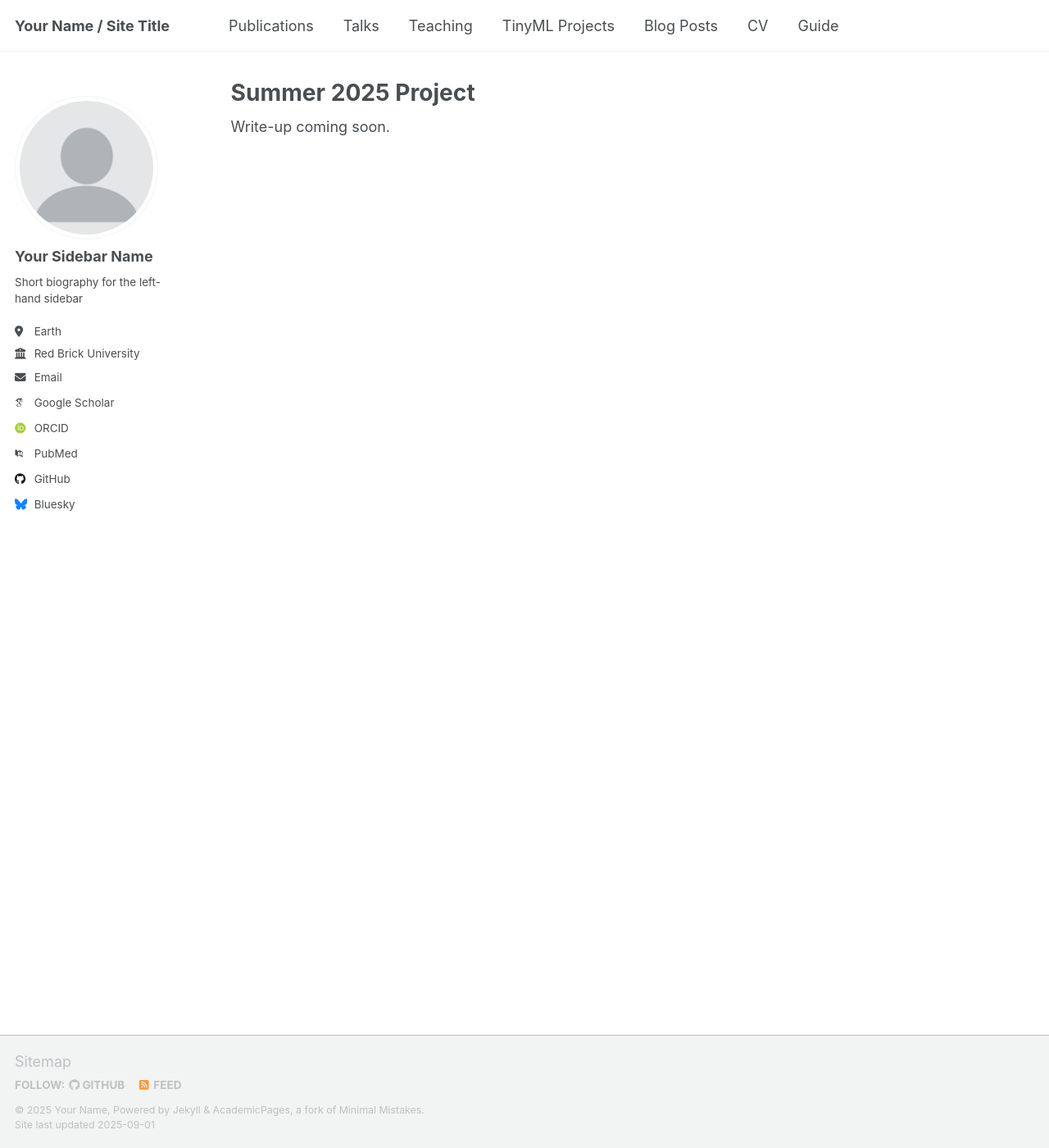
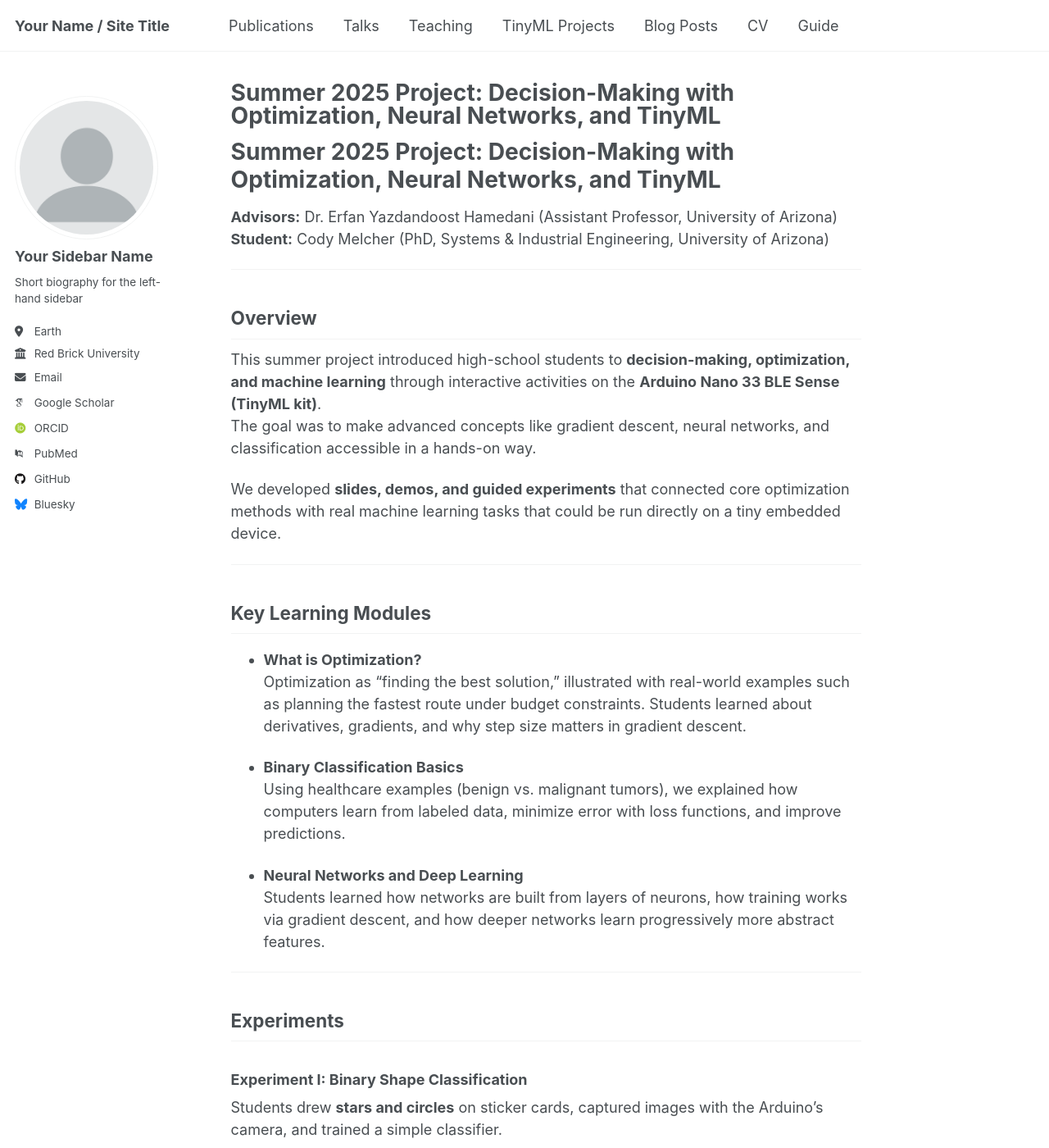
Before and after one commit to cmelcher/cmelcher.github.io, a Jekyll site: the page built from tinyml/summer2025.md, in a window 1280 px wide and 1400 px high. Shown: the whole window at 82% size. Built offline with Jekyll 4.4.1, drawn with Linux system fonts in a browser that asks for light colours; some web fonts are replaced; a script that is not in the unit is left out; some of the changed text lies outside the part shown.

Commit message:
Update summer2025.md

```diff
--- a/tinyml/summer2025.md
+++ b/tinyml/summer2025.md
@@ -1,8 +1,58 @@
 ---
 layout: single
-title: "Summer 2025 Project"
+title: "Summer 2025 Project: Decision-Making with Optimization, Neural Networks, and TinyML"
 permalink: /tinyml/summer2025/
-author_profile: true
 ---
 
-Write-up coming soon.
+# Summer 2025 Project: Decision-Making with Optimization, Neural Networks, and TinyML
+
+**Advisors:** Dr. Erfan Yazdandoost Hamedani (Assistant Professor, University of Arizona)
+**Student:** Cody Melcher (PhD, Systems & Industrial Engineering, University of Arizona)
+
+---
+
+## Overview
+
+This summer project introduced high-school students to **decision-making, optimization, and machine learning** through interactive activities on the **Arduino Nano 33 BLE Sense (TinyML kit)**.
+The goal was to make advanced concepts like gradient descent, neural networks, and classification accessible in a hands-on way.
+
+We developed **slides, demos, and guided experiments** that connected core optimization methods with real machine learning tasks that could be run directly on a tiny embedded device.
+
+---
+
+## Key Learning Modules
+
+- **What is Optimization?**
+  Optimization as “finding the best solution,” illustrated with real-world examples such as planning the fastest route under budget constraints. Students learned about derivatives, gradients, and why step size matters in gradient descent.
+
+- **Binary Classification Basics**
+  Using healthcare examples (benign vs. malignant tumors), we explained how computers learn from labeled data, minimize error with loss functions, and improve predictions.
+
+- **Neural Networks and Deep Learning**
+  Students learned how networks are built from layers of neurons, how training works via gradient descent, and how deeper networks learn progressively more abstract features.
+
+---
+
+## Experiments
+
+### Experiment I: Binary Shape Classification
+Students drew **stars and circles** on sticker cards, captured images with the Arduino’s camera, and trained a simple classifier.
+- Explored how **step size (learning rate)** affects training speed and stability.
+- Tested trained models on new examples and reflected on classification accuracy.
+
+### Experiment II: Handwritten Digit Recognition (MNIST)
+Students trained and deployed a **digit recognition model** on the Arduino:
+- Trained with a provided Python script and uploaded the model to the board.
+- Drew digits 0–9 on cards, then tested classification in real time.
+- Experimented with neural network design: up to **4 hidden layers** and **900 total neurons**, trying different optimizers (Adam, SGD, RMSProp) and activation functions (ReLU, tanh, sigmoid).
+
+---
+
+## Outcomes
+
+- Students saw firsthand how **optimization powers decision-making** in machine learning.
+- The TinyML kit provided a tangible way to connect theory with practice: collecting data, training models, and testing predictions on real devices.
+- Activities encouraged exploration, critical thinking, and experimentation with parameters (learning rate, architecture, optimizer choice).
+
+
+---
```
